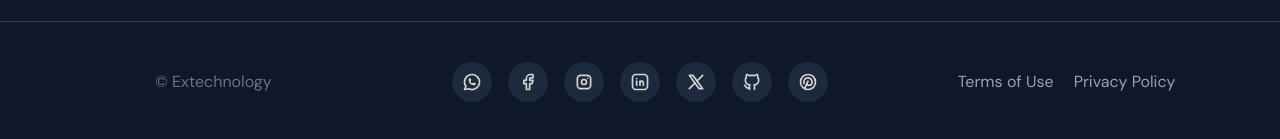
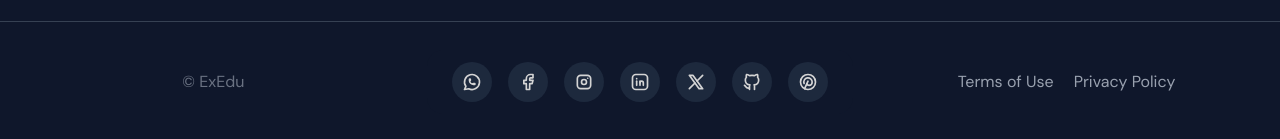
Before and after one commit to extechnology/ex-edu, a Next.js app: page / in a window 1280 px wide. Shown: the part 3323-3462 px from the top of the page. Built offline with nearby package versions, Linux system fonts and the light colour scheme.

Commit message:
updated components

```diff
--- a/src/components/footer/Footer.tsx
+++ b/src/components/footer/Footer.tsx
@@ -69,7 +69,7 @@ function Footer() {
     <div className="bg-[#FAF9F6] dark:bg-slate-900 py-5 md:py-7 border-t border-gray-300 dark:border-gray-700">
       <div className="grid grid-cols-1 md:grid-cols-3 justify-center space-y-3 md:space-y-0">
         <div className="content-center">
-          <h1 className="text-gray-500 text-center ">© Extechnology</h1>
+          <h1 className="text-gray-500 text-center ">© ExEdu</h1>
         </div>
         <div>
           <FloatingDock items={links} />
--- a/src/components/home/Hero.tsx
+++ b/src/components/home/Hero.tsx
@@ -7,7 +7,7 @@ function Hero() {
   const containerRef = useRef(null);
 
   return (
-    <div className="h-[100vh] w-full dark:bg-slate-900 bg-white dark:bg-grid-white/[0.2] bg-grid-black/[0.2] relative flex items-center justify-center">
+    <div className="md:h-[100vh] h-[80vh] w-full dark:bg-slate-900 bg-white dark:bg-grid-white/[0.2] bg-grid-black/[0.2] relative flex items-center justify-center">
       {/* Radial gradient for the container to give a faded look */}
       <div className="absolute pointer-events-none inset-0 flex items-center justify-center dark:bg-black bg-[#D3D3D3] [mask-image:radial-gradient(ellipse_at_center,transparent_20%,black)]"></div>
 
--- a/src/components/home/Services.tsx
+++ b/src/components/home/Services.tsx
@@ -28,7 +28,7 @@ export function Services() {
             width={500}
             height={500}
             alt="linear demo image"
-            className="absolute lg:-right-[30%] grayscale filter md:-bottom-20 bottom-10 object-contain rounded-2xl"
+            className="absolute lg:-right-[30%] grayscale filter md:-bottom-20 bottom-6 object-contain rounded-2xl"
           />
         </WobbleCard>
         <WobbleCard containerClassName="col-span-1 min-h-[300px]">
@@ -54,7 +54,7 @@ export function Services() {
             width={500}
             height={500}
             alt="linear demo image"
-            className="absolute grayscale  md:-right-[40%] lg:-right-[18%] md:-bottom-38 bottom-10 object-contain rounded-2xl"
+            className="absolute grayscale  md:-right-[40%] lg:-right-[18%] md:-bottom-38 -bottom-8 object-contain rounded-2xl"
           />
         </WobbleCard>
       </div>
```
